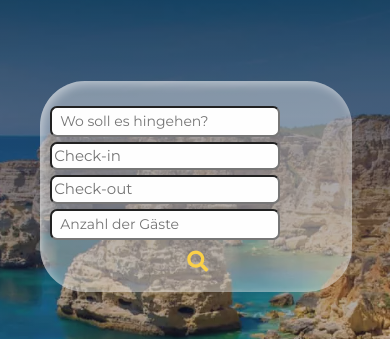
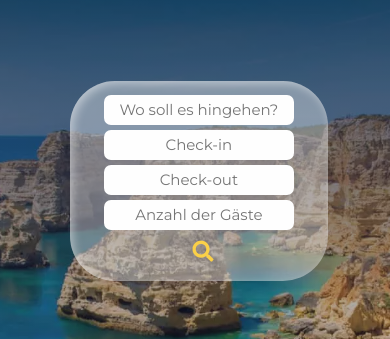
Before and after one commit to tbd007/Algarve4u, a plain HTML site: page index.html in a window 390 px wide. Shown: the part 33-372 px from the top of the page. Drawn offline with nearby package versions, Linux system fonts and the light colour scheme.

Commit message:
searchbar

```diff
--- a/index.html
+++ b/index.html
@@ -52,9 +52,8 @@
           <a href="#popup_contact"><button type="button" class="det_btn">Gastgeber werden</button></a>
           <a href="#lang_pop"><label for="language"><i class="fas fa-globe"></i></label>
             <select name="language" id="lang">
-
             </select>
-
+          </a>
         </div>
 
       </div>
@@ -63,20 +62,22 @@
 
     <header class="container-fluid mt-0 mx-auto">
 
-      <div class="searchbar mt-3">
+      <div class="searchbar mt-3 py-1">
+        <form>
         <input
           type="text"
           class="form-control-sm"
           placeholder="Wo soll es hingehen?"
         />
         <input placeholder="Check-in"  type="text" onfocus="(this.type='date')" onblur="(this.type='text')" />
-        <input placeholder="Check-out"  type="text" onfocus="(this.type='date')" onblur="(this.type='text')" " />
+        <input placeholder="Check-out"  type="text" onfocus="(this.type='date')" onblur="(this.type='text')"  />
         <input
           type="text"
           class="form-control-sm"
           placeholder="Anzahl der Gäste"
         />
         <a href="search.html"><button id="det_search_btn" type="submit"><i class="fas fa-1x fa-search"></i></button></a>
+      </form>
       </div>
 
       <div class="overlay">
--- a/styles.css
+++ b/styles.css
@@ -177,20 +177,24 @@ h4 {
 	align-items: center;
 	justify-content: center;
 	background: rgba(242, 242, 242, 0.388);
-	padding: 25px;
+	padding: 45px 25px 25px 25px;
 	border-radius: 75px;
 	box-shadow: inset 3px 3px 10px rgba(255, 255, 255, 0.26);
-}
-
-.searchbar > input {
+	height: 70px;
+}
+
+.searchbar input {
 	margin: 0px;
 	height: 37px;
 	background: rgb(255, 255, 255);
 	border-radius: 0px;
-	border: none;
+	border: none !important;
 	text-align: center;
 	width: 190px;
+	border: none !important;
+	outline: none;
 	border-right: 0.5px solid rgb(182, 181, 181);
+	box-shadow: none;
 	cursor: pointer;
 	font-size: 15px !important;
 }
@@ -1536,23 +1540,34 @@ a:focus {
 	.searchbar {
 		display: flex;
 		flex-direction: column !important;
-		justify-content: space-between !important;
+		align-items: center !important;
 		height: auto !important;
-		padding: 25px 15px 15px 10px !important;
+		padding: 20px 10px 20px 10px !important;
 		margin: 10px auto;
-		margin-left: -30px;
+		margin-left: 0px;
 		margin-bottom: 20px !important;
-		width: 80% !important;
-		box-shadow: inset 3px 3px 10px rgba(255, 255, 255, 0.46);
+		width: 66% !important;
+		box-shadow: inset 3px 3px 10px rgba(255, 255, 255, 0.46) !important;
 		border-radius: 45px;
 	}
 
-	input,
+	.searchbar input,
 	.form-control-sm {
 		margin-bottom: 5px !important;
-		width: 80% !important;
+		border: none !important;
+		width: 100% !important;
 		border-radius: 7px !important;
 		background-color: rgba(255, 255, 255, 0.992) !important;
+		height: 30px !important;
+		text-align: center;
+	}
+
+	.searchbar > form {
+		display: flex;
+		flex-direction: column;
+		align-items: center;
+		width: 80%;
+		margin: 10px auto;
 	}
 
 	header {
@@ -2161,7 +2176,7 @@ a:focus {
 
 	.phone,
 	.fa-phone {
-		font-size: 18px;
+		font-size: 20px !important;
 	}
 
 	#footer_logo {
```
Also changed, not shown: search.html (+1 -1 lines).
